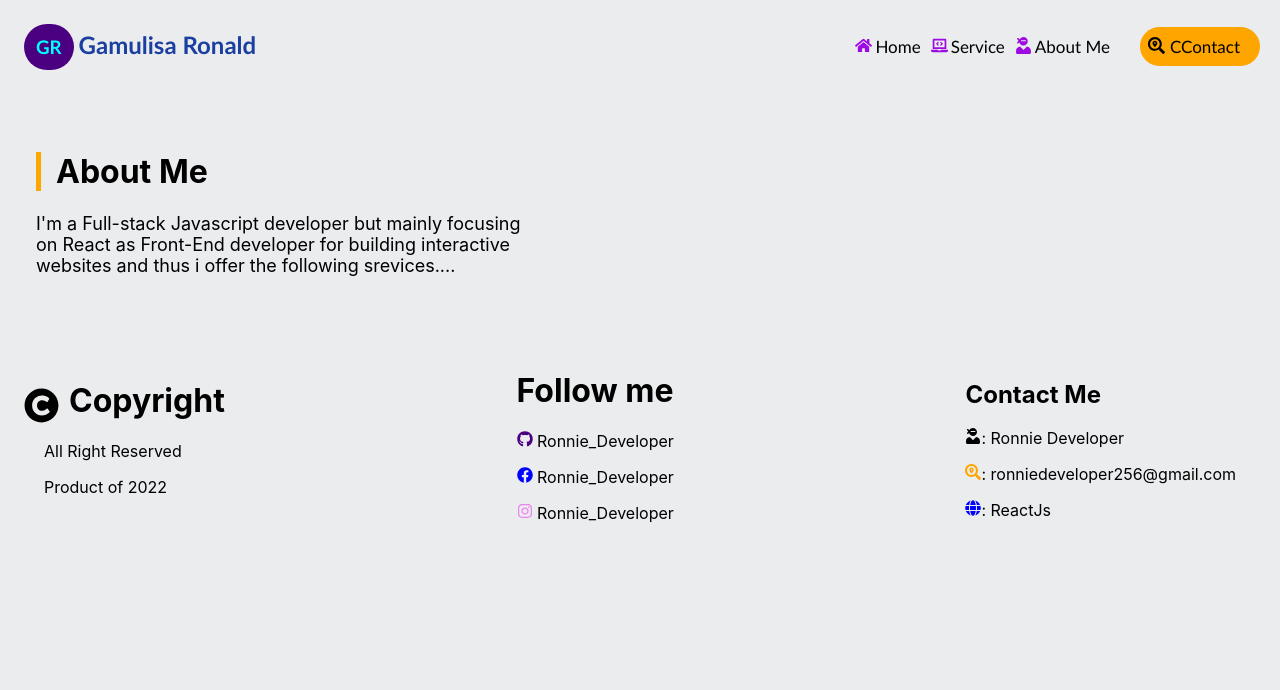
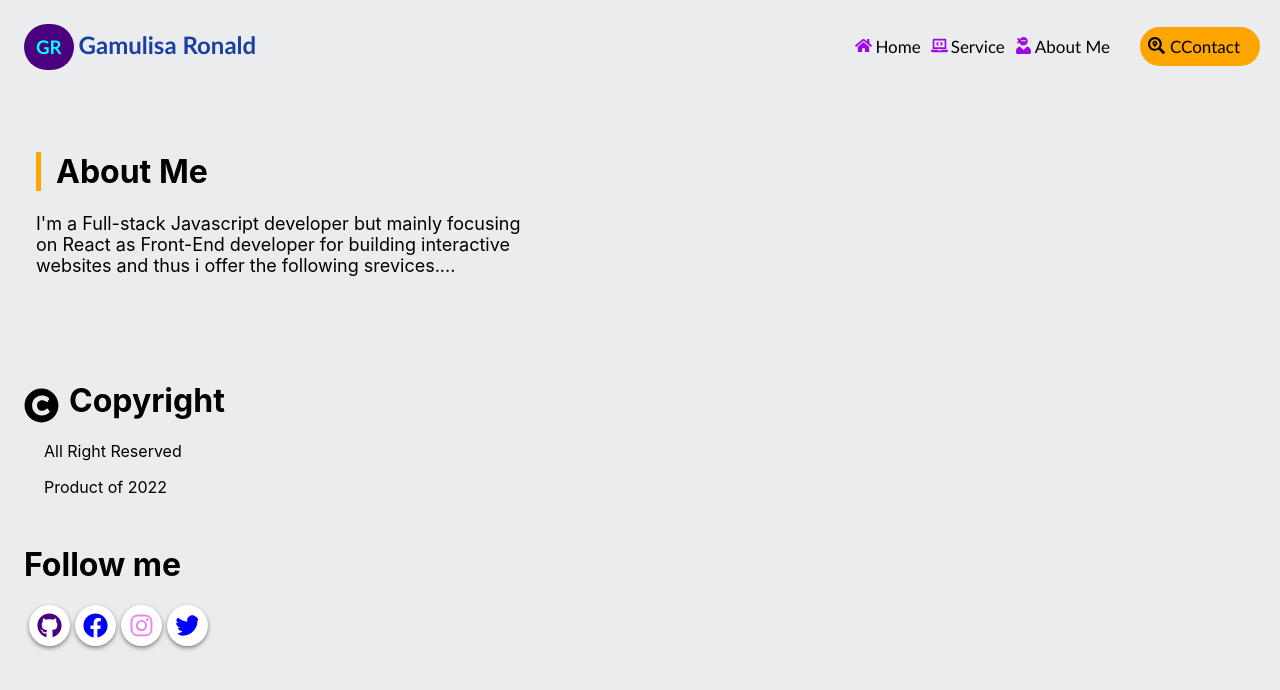
Before and after one commit to Ronniedeveloper/Covid-19-imapct-Estimator, a React (Create React App) app: page /about in a window 1280 px wide. Shown: the top 690 px of the page. Built offline with nearby package versions, Linux system fonts and the light colour scheme.

Commit message:
Updated the follow me links to my profiles

```diff
--- a/public/index.html
+++ b/public/index.html
@@ -7,7 +7,7 @@
     <meta name="theme-color" content="#000000" />
     <meta
       name="description"
-      content="Web site created using create-react-app"
+      content="Ronnie developer personal portifolio create with Reactjs"
     />
     <link rel="apple-touch-icon" href="%PUBLIC_URL%/logo192.png" />
     <!--
--- a/src/components/Footer.js
+++ b/src/components/Footer.js
@@ -1,28 +1,31 @@
-import { FaCopyright,FaGithub,FaFacebook, FaInstagram,FaUserNinja, FaSearchLocation, FaGlobe } from 'react-icons/fa';
+import { FaCopyright,FaGithub,FaFacebook, FaInstagram,FaTwitter } from 'react-icons/fa';
 const Footer = () => {
     return (
         <div className="footer">
             <div className="copyright">
-                <FaCopyright className='fa-copyright'/>
-                <h1>Copyright</h1>
+                <div className='copyright-icon'>
+                    <h1>Copyright</h1>
+                    <FaCopyright className='fa-copyright'/>
+                </div>
                 <p>All Right Reserved</p>
                 <p>Product of 2022</p>
             </div>
             <div className='follow-me'>
                 <h1>Follow me</h1>
                 <div className='follow-details'>
-                    <p><FaGithub color='indigo'/> Ronnie_Developer</p>
-                    <p><FaFacebook color='blue'/> Ronnie_Developer</p>
-                    <p><FaInstagram color='violet' title='Fuck Me'/> Ronnie_Developer</p>
+                    <a href='https://github.com/Ronniedeveloper'>
+                        <FaGithub color='indigo'className='github'/>
+                    </a>
+                    <a href='https://www.facebook.com/profile.php?id=100075241205617'>
+                        <FaFacebook color='blue' className='fb'/>
+                    </a>
+                    <a href='https://www.instagram.com/p/ChRwgYtOUHd/?igshid=YmMyMTA2M2Y='>
+                        <FaInstagram color='violet' className='instagram'/>
+                    </a>
+                    <a href='https://twitter.com/RonnieDev256?t=5Hey-xti7SYiCypHh0G3tg&s=09'>
+                        <FaTwitter color='blue' className='twitter'/>
+                    </a>
                 </div>
-            </div>
-            <div className="footer-content">
-                <article>
-                    <h1>Contact Me</h1>
-                    <p><FaUserNinja color='black'/>: Ronnie Developer</p>
-                    <p><FaSearchLocation color='orange'/>: ronniedeveloper256@gmail.com</p>
-                    <p><FaGlobe color='blue'/>: ReactJs</p>
-                </article>
             </div>
         </div>
     );
--- a/src/index.css
+++ b/src/index.css
@@ -338,6 +338,7 @@ body {
     .follow-me {
         margin-left: 25px;
     }
+
     .copyright {
         margin-left: 20px;
     }
@@ -503,7 +504,7 @@ body {
         justify-content: space-between;
     }
     .follow-me {
-        margin-left: 25px;
+        margin-left: 2px;
     }
     .copyright {
         margin-left: 20px;
@@ -611,7 +612,11 @@ body {
         margin-left: 25px;
     }
     .copyright {
-        margin-left: 20px;
+        margin-left: 45px;
+    }
+    .follow-details {
+        background-color: black;
+        color: white;
     }
 
     /* Home Contents res */
@@ -853,15 +858,15 @@ p.greet span.g {
     background-color: rgb(234, 236, 238);
     padding: 24px 24px;
     display: flex;
-    flex-direction: row;
-    justify-content: space-between;
+    flex-direction: column;
+    justify-content: space-evenly;
     flex-wrap: wrap;
+    color: black;
 }
 
 .footer .copyright, .footer-content {
     padding: 10px 20px;
 }
-
 .copyright {
     position: relative;
 }
@@ -873,6 +878,19 @@ p.greet span.g {
     position: absolute;
     top: 38.5px;
     left: 0;
+}
+.follow-details {
+    text-align: left;
+}
+.follow-details
+.instagram,.github,.fb,.twitter {
+    border: none;
+    border-radius: 150px;
+    font-size: 25px;
+    background-color: white;
+    padding: 8px;
+    box-shadow: 0px 2px 4px gray;
+    margin-left: 5px;
 }
 
 
```
